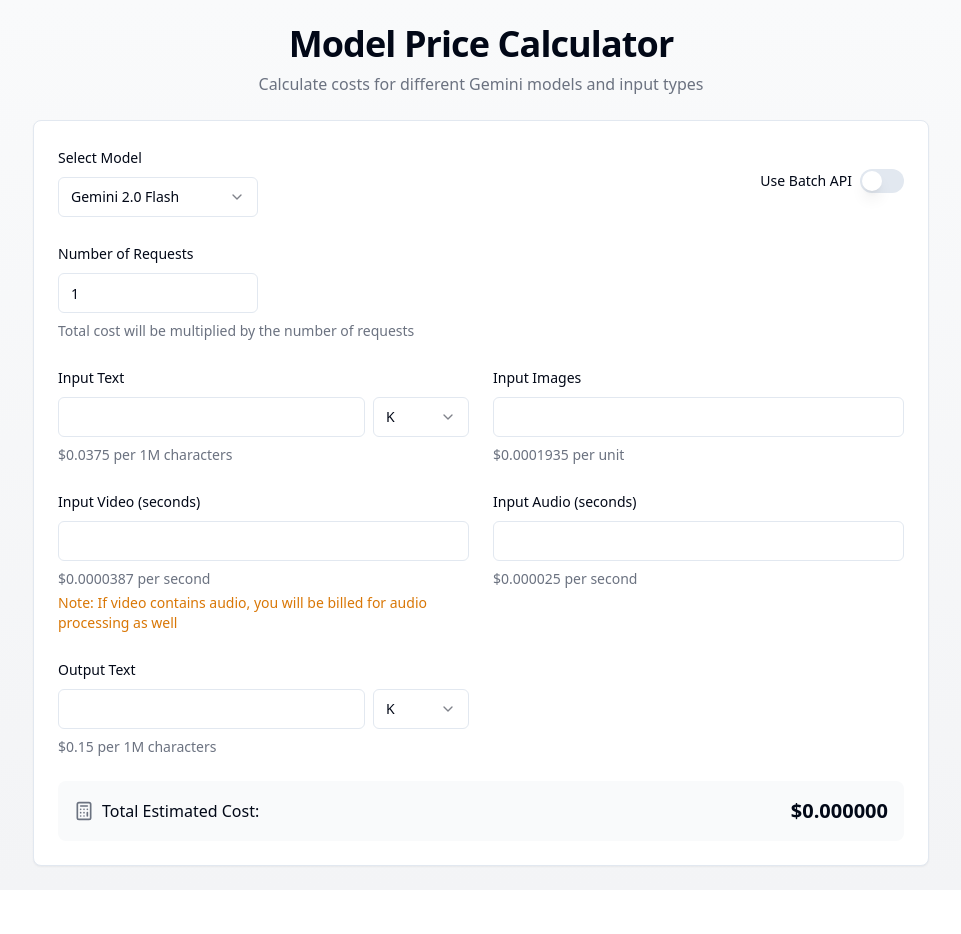
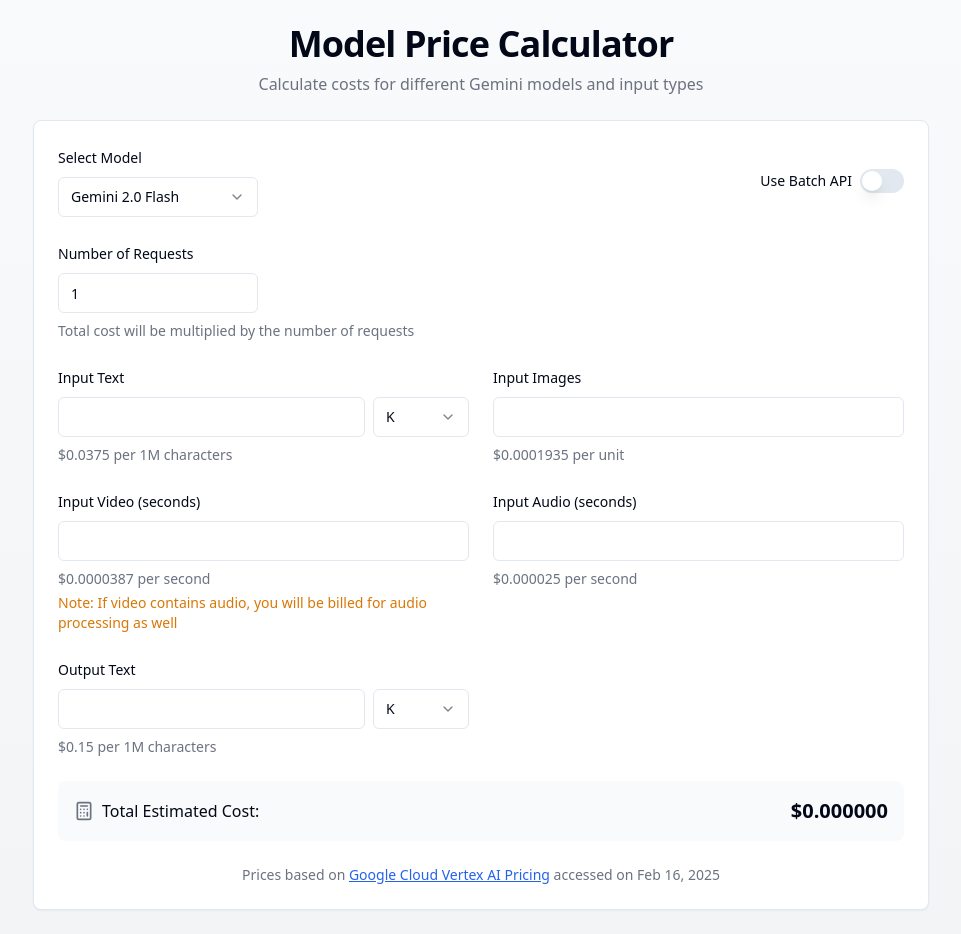
Before and after one commit to kdr/gemini2-price-calculator, a React (Vite) app: page / in a window 1280 px wide. Shown: the whole page, without its empty margins (159-1120 px from the left). Before the commit the page ends 890 px from the top, so only its background shows below. Built offline with nearby package versions, Linux system fonts and the light colour scheme.

Commit message:
Add pricing source link
Add a link to Google Cloud's Vertex AI pricing page at the bottom of the page to indicate the source of the pricing data.  The link will specify the date the pricing was accessed (Feb 16, 2025).

```diff
--- a/src/components/PriceCalculator.tsx
+++ b/src/components/PriceCalculator.tsx
@@ -285,6 +285,19 @@ const PriceCalculator = () => {
         </div>
         <div className="text-xl font-bold">${totalCost.toFixed(6)}</div>
       </div>
+
+      <div className="text-sm text-gray-500 text-center">
+        Prices based on{" "}
+        <a
+          href="https://cloud.google.com/vertex-ai/generative-ai/pricing#modality-based-pricing"
+          target="_blank"
+          rel="noopener noreferrer"
+          className="text-blue-600 hover:text-blue-800 underline"
+        >
+          Google Cloud Vertex AI Pricing
+        </a>
+        {" "}accessed on Feb 16, 2025
+      </div>
     </div>
   );
 };
```
